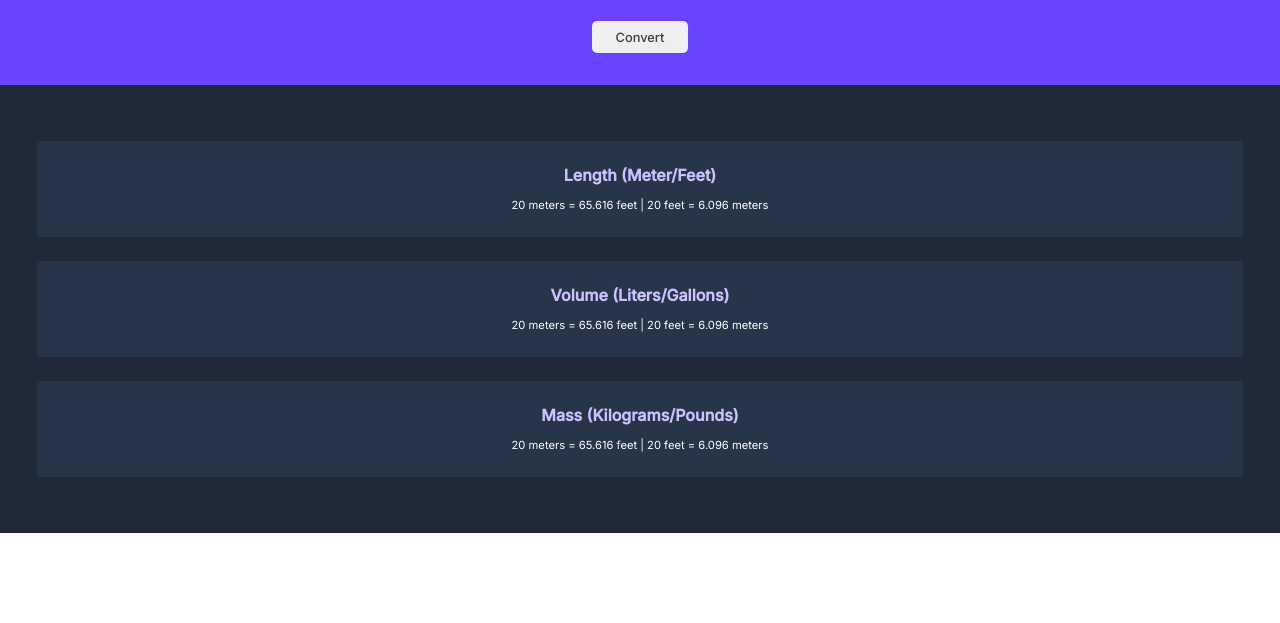
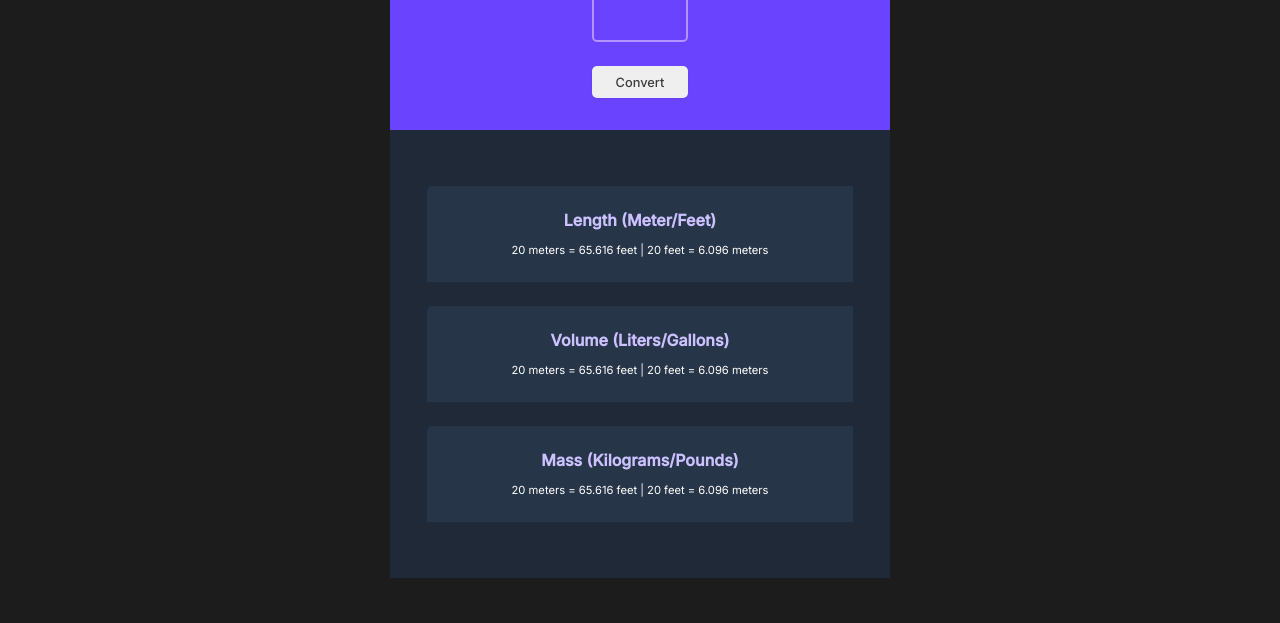
Before and after one commit to aditiintechk/unit-converter, a plain HTML site: page index.html in a window 1280 px wide. Shown: the part 177-800 px from the top of the page. Drawn offline with Linux system fonts and the light colour scheme.

Commit message:
Add media query > 600px

```diff
--- a/style.css
+++ b/style.css
@@ -22,10 +22,11 @@ body {
     text-align: center;
     color: var(--clr-primary)
 }
-
+.container {
+    width: 100vw;
+}
 header {
     background: var(--clr-upper);
-    width: 100vw;
 }
 
 h1 {
@@ -86,7 +87,6 @@ input[type=number] {
 
 main {
     background: var(--clr-lower);
-    width: 100vw;
     padding: 2rem 0.8rem;
 }
 
@@ -110,3 +110,17 @@ p {
     font-size: 0.7rem;
     height: 1.5rem;
 }
+
+@media(min-width: 600px) {
+    body {
+        background-color: var(--clr-bg);
+        display: flex;
+        justify-content: center;
+        align-items: center;
+        height: 100vh;
+    }
+
+    .container {
+        width: 500px;
+    }
+}
```
